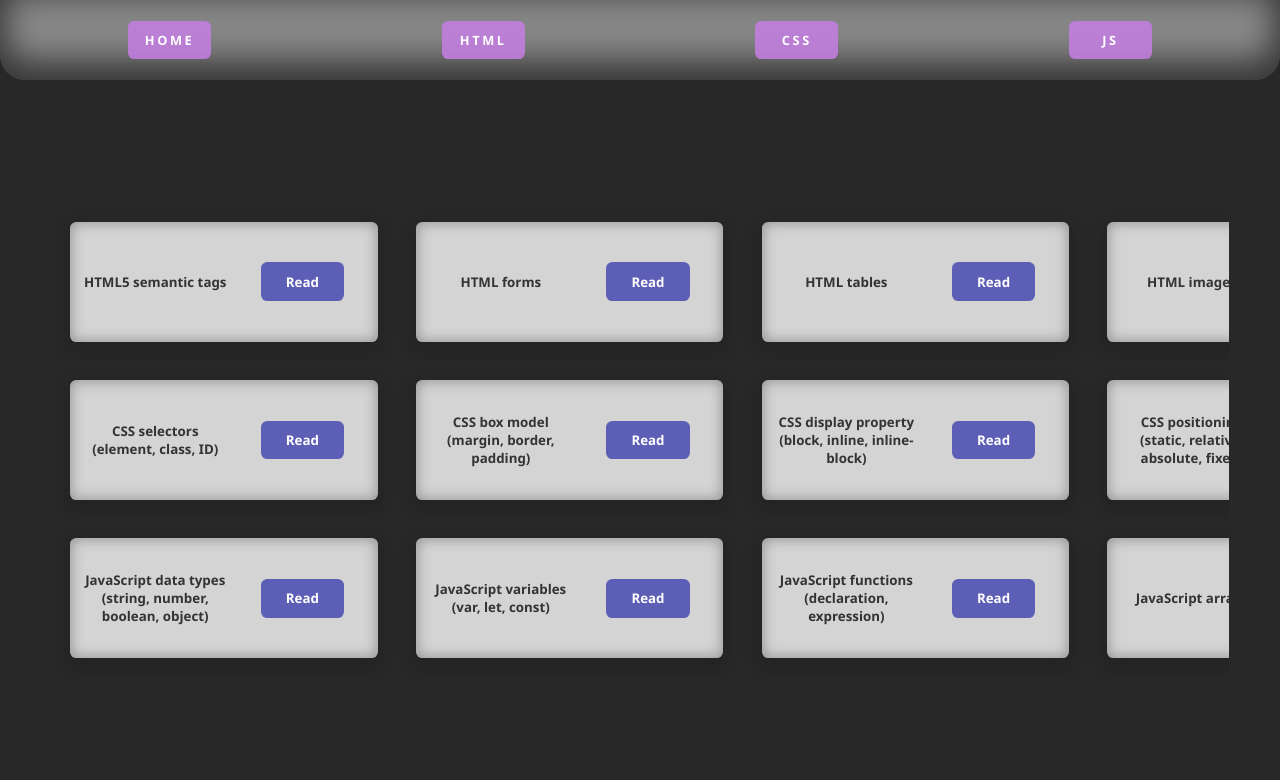
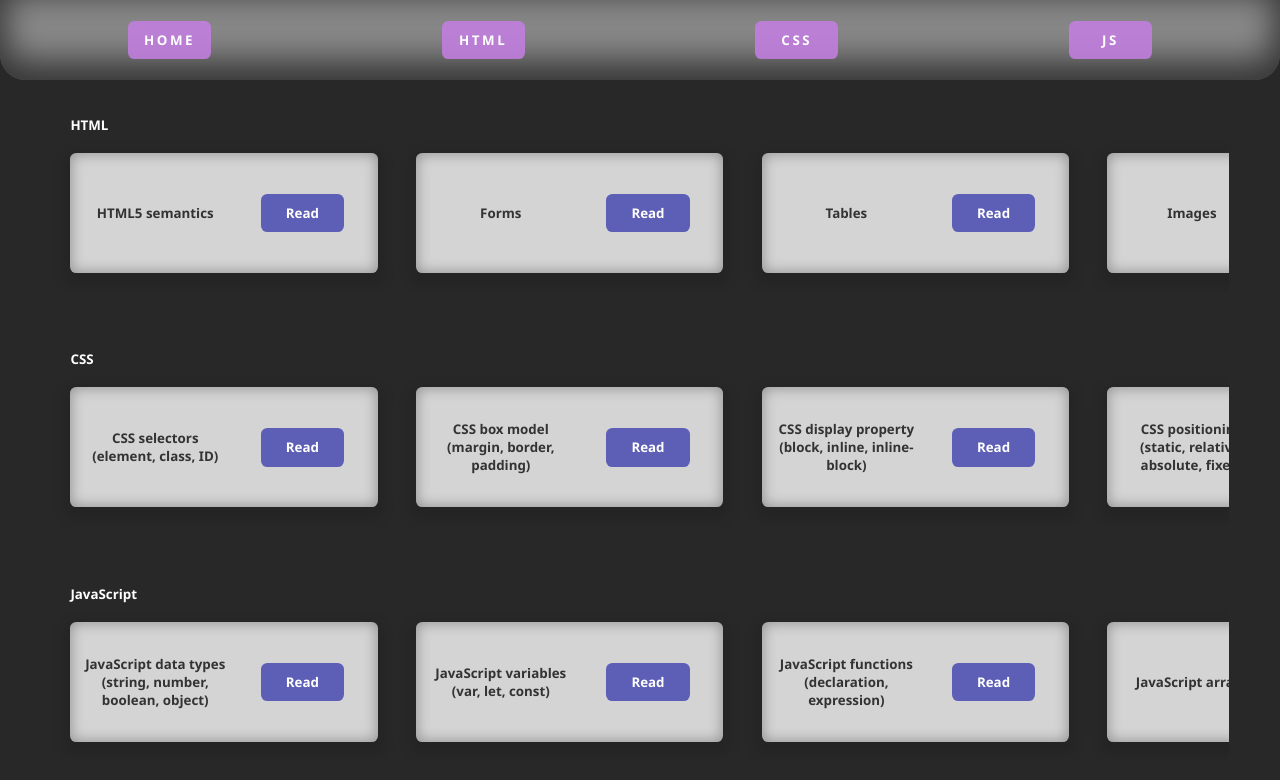
Before and after one commit to jsb-dev/jsb-dev-portfolio, a Vue app: page / in a window 1280 px wide. Shown: the top 780 px of the page. Built offline with nearby package versions, Linux system fonts and the light colour scheme.

Commit message:
Update sizing and content

```diff
--- a/src/App.vue
+++ b/src/App.vue
@@ -32,7 +32,7 @@ export default {
       sans-serif;
     font-family: 'Segoe UI', Tahoma, Geneva, Verdana, sans-serif;
     scrollbar-width: thin;
-    scrollbar-color: #565656 #aeaeae;
+    scrollbar-color: #565656 #dcdcdc;
   }
 
   #app {
@@ -72,7 +72,6 @@ export default {
     min-width: 6.5rem;
     background-color: rgb(93, 94, 182);
     color: white;
-    font-weight: bold;
   }
 
   button:hover {
@@ -87,7 +86,7 @@ export default {
   }
 
   h2 {
-    font-size: max(2rem, 10pt);
+    font-size: max(2rem, 11pt);
   }
 
   p, h3, code, button, article, li {
--- a/src/components/combo-navbar/nav-list/CircleNavList.vue
+++ b/src/components/combo-navbar/nav-list/CircleNavList.vue
@@ -1,9 +1,25 @@
 <template>
   <ul class="circle-container">
-    <li><router-link to="/" class="nav-link">Home</router-link></li>
-    <li><router-link to="/info/html" class="nav-link">HTML</router-link></li>
-    <li><router-link to="/info/css" class="nav-link">CSS</router-link></li>
-    <li><router-link to="/info/js" class="nav-link">JS</router-link></li>
+    <li>
+      <router-link to="/" class="nav-link">
+        <button class="nav-button">Home</button>
+      </router-link>
+    </li>
+    <li>
+      <router-link to="/info/html" class="nav-link">
+        <button class="nav-button">HTML</button>
+      </router-link>
+    </li>
+    <li>
+      <router-link to="/info/css" class="nav-link">
+        <button class="nav-button">CSS</button>
+      </router-link>
+    </li>
+    <li>
+      <router-link to="/info/js" class="nav-link">
+        <button class="nav-button">JS</button>
+      </router-link>
+    </li>
   </ul>
 </template>
 
@@ -63,6 +79,11 @@
   left: 50%;
   transform: translate(-50%, -50%) rotate(var(--text-rotate, 0deg));
   background-color: #c37ee0;
+  cursor: pointer;
+}
+
+.nav-button {
+  background-color: #c37ee0;
 }
 
 .circle-container li:nth-child(1) .nav-link {
--- a/src/components/combo-navbar/nav-list/HoriNavList.vue
+++ b/src/components/combo-navbar/nav-list/HoriNavList.vue
@@ -1,17 +1,25 @@
 <template>
     <ul class="horizontal-list">
-      <li><button class="nav-button">
-        <router-link to="/" class="nav-link">Home</router-link>
-      </button></li>
-      <li><button class="nav-button">
-        <router-link to="/info/html" class="nav-link">HTML</router-link>
-      </button></li>
-      <li><button class="nav-button">
-        <router-link to="/info/css" class="nav-link">CSS</router-link>
-      </button></li>
-      <li><button class="nav-button">
-        <router-link to="/info/js" class="nav-link">JS</router-link>
-      </button></li>
+      <li>
+        <router-link to="/" class="nav-link">
+          <button class="nav-button">Home</button>
+        </router-link>
+      </li>
+      <li>
+        <router-link to="/info/html" class="nav-link">
+          <button class="nav-button">HTML</button>
+        </router-link>
+      </li>
+      <li>
+        <router-link to="/info/css" class="nav-link">
+          <button class="nav-button">CSS</button>
+        </router-link>
+      </li>
+      <li>
+        <router-link to="/info/js" class="nav-link">
+          <button class="nav-button">JS</button>
+        </router-link>
+      </li>
     </ul>
   </template>
 
@@ -34,7 +42,6 @@
 
   .nav-button {
     color: #fff;
-    font-size: min(1.8rem, 12pt);
     font-weight: 700;
     text-transform: uppercase;
     letter-spacing: 0.2rem;
--- a/src/data/topic-data.js
+++ b/src/data/topic-data.js
@@ -1,78 +1,78 @@
 export const htmlTopicData = [
   {
-    topic: 'HTML5 semantic tags',
+    topic: 'HTML5 semantics',
     brief:
-      'HTML5 introduced a set of new semantic elements that convey the meaning of the content within them. Examples include <article>, <aside>, <details>, <figcaption>, <figure>, <footer>, <header>, <main>, <mark>, <nav>, <section>, <summary>, and <time>.',
+      'HTML5 introduced a variety of different tags that can be used to semantically structure a website. This allows for better accessibility and SEO by providing web browsers with as much detailed, meaningful information as possible.',
   },
   {
-    topic: 'HTML forms',
+    topic: 'Forms',
     brief:
-      'HTML forms are used to collect user input. They can contain various types of input elements like text fields, checkboxes, radio-buttons, submit buttons, and more. The <form> tag is used to create an HTML form.',
+      'HTML forms are used to collect user input. They are one of the main points of interaction a user has to provide information to a web server.',
   },
   {
-    topic: 'HTML tables',
+    topic: 'Tables',
     brief:
-      'HTML tables are used to display data in tabular form (row * column). They are created using the <table> element, with rows represented by <tr> tags, headers by <th> tags, and standard data cells by <td> tags.',
+      "Tables are used to display data in a tabular format. They're one of the most common ways to display data in an organised manner. Previously, tables were also used as a means of laying out a page, but this is no longer recommended.",
   },
   {
-    topic: 'HTML images',
+    topic: 'Images',
     brief:
-      "HTML images are displayed using the <img> tag. The 'src' attribute specifies the path to the image to be displayed, and the 'alt' attribute provides an alternative text for the image, which is useful for accessibility.",
+      "Images are one of the most common assets used in HTML markups to provide additional information to the user. They're also used to make a page more visually appealing, while providing detailed alt text for screen readers.",
   },
   {
-    topic: 'HTML links',
+    topic: 'Links',
     brief:
-      "HTML links, or hyperlinks, allow users to navigate from one web page to another. They are created using the <a> tag, with the 'href' attribute specifying the destination URL.",
+      'HTML links, or hyperlinks, allow users to navigate from one web page to another. They can also be used to take someone to a seperate website, a specific part of the website, images for accreditation, and much more.',
   },
   {
     topic: 'HTML lists',
     brief:
-      'HTML supports ordered (<ol>), unordered (<ul>), and description (<dl>) lists. Ordered lists use numbers, unordered lists use bullets, and description lists have a title and description.',
+      "Lists come with all the formatting options you might expect if you're familiar with rich text editors. They are also commonly used in iterative loops to display data from a collection.",
   },
   {
-    topic: 'HTML headings and paragraphs',
+    topic: 'Headings and paragraphs',
     brief:
-      'HTML headings are defined with the <h1> through <h6> tags, with <h1> being the highest level. Paragraphs are defined using the <p> tag.',
+      'HTML headings are defined at six different levels with default styling and behaviour. Paragraphs serve as the most generic way to display text content on a page.',
   },
   {
     topic: 'HTML attributes',
     brief:
-      'HTML attributes provide additional information about an element. They are always specified in the opening tag and usually come in name/value pairs like name="value".',
+      'Attributes, or properties, are used to outline specific configurations for certain elements. They can be used to provide additional information about an element, or to configure its behaviour and appearance.',
   },
   {
-    topic: 'HTML comments',
+    topic: 'Comments',
     brief:
-      'HTML comments are not displayed in the browser but can be used to add explanatory notes to the code or to prevent the browser from executing specific parts of the code. Comments are wrapped in <!-- and -->.',
+      'HTML comments, like with other languages, are used to provide additional information about the code. They are not rendered by the browser, and are only visible to the developer who reads the code.',
   },
   {
     topic: 'HTML entities',
     brief:
-      "HTML entities are used to display reserved characters or characters that aren't present on the keyboard. Examples include &amp; for &, &lt; for <, &gt; for >, &quot; for \", and &apos; for '.",
+      "Entities are used to convey unusual or complex characters that might not be available on a standard keyboard. They're also used to display reserved characters that would otherwise be interpreted as code.",
   },
   {
-    topic: 'HTML layout techniques (floats, positioning)',
+    topic: 'Layout',
     brief:
-      "Floats allow elements to be pushed to the left or right, causing surrounding content to wrap around them. Positioning can be used to control the placement of elements using properties like 'static', 'relative', 'absolute', 'fixed', and 'sticky'.",
+      'HTML Layout works closely with CSS to provide responsive, dynamic layouts for websites. To get exactly the look you want, you need to consider container elements, positioning, and the box model, and how these might behave when considered contextually.',
   },
   {
-    topic: 'HTML responsive design',
+    topic: 'Responsive design',
     brief:
-      "Responsive design ensures web pages look good on all devices by automatically adjusting the layout based on the device's screen size. Techniques include fluid grids, flexible images, and media queries.",
+      'Responsive web design starts with HTML, and requires a thorough understanding of how HTML elements behave in different contexts. Knowing how containers will position, size, and scale themselves starts with a solid understanding of hyper-text markup conventions.',
   },
   {
-    topic: 'HTML accessibility (ARIA roles and attributes)',
+    topic: 'HTML Accessibility',
     brief:
-      'Accessibility ensures web content is usable by everyone, including people with disabilities. ARIA (Accessible Rich Internet Applications) roles and attributes provide ways to make web content and web apps more accessible to people with disabilities.',
+      'Accessibility ensures web content is usable by everyone, including people with disabilities. There are plenty of ways to enrch accessibility through HTML, including semantic markup, alt text, and ARIA attributes.',
   },
   {
-    topic: 'HTML validation (W3C validation service)',
+    topic: 'HTML Validation',
     brief:
-      'Validation is the process of checking if the HTML code of a web page is correct. The W3C validation service is a free online tool provided by the World Wide Web Consortium (W3C) to validate web documents in formats like HTML and XHTML.',
+      'Validation is the process of checking if the HTML code of a web page is correct. There are multiple resources available to validate HTML, including the W3C Markup Validation Service, and the Nu HTML Checker. Tools like these contribute to the design, functionality and semantic accuracy of a web page.',
   },
   {
-    topic: 'HTML5 APIs (Canvas, Geolocation)',
+    topic: 'HTML5 APIs',
     brief:
-      "HTML5 introduced several new APIs for creating more interactive and feature-rich web applications. Canvas allows for dynamic rendering of graphics, and Geolocation allows a user's location to be shared with a web application.",
+      'HTML5 provides access to a variety of APIs which enrich the web development experience. These APIs include the Geolocation API, the Drag and Drop API, the Web Storage API, and many more. All have specific use cases, and are paramount to the functionality we expect from modern web applications.',
   },
 ];
 
--- a/src/views/HomePage.vue
+++ b/src/views/HomePage.vue
@@ -2,13 +2,17 @@
   <div id="home-page">
       <section :style="listsContainerStyles" id="lists-container">
         <section>
+          <h3>HTML</h3>
           <TopicList :topicData="htmlTopicData" />
         </section>
 
         <section>
+          <h3>CSS</h3>
           <TopicList :topicData="cssTopicData" />
         </section>
+
         <section>
+          <h3>JavaScript</h3>
           <TopicList :topicData="jsTopicData" />
         </section>
       </section>
@@ -88,9 +92,13 @@ setup() {
 
 #home-page {
   width: 100vw;
-  height: 90vh;
+  height: 88vh;
   display: flex;
   justify-content: center;
-  align-items: center;
+}
+
+h3 {
+  padding: 1rem 0 0 1.5rem;
+  color: white;
 }
 </style>
--- a/src/views/JSPage.vue
+++ b/src/views/JSPage.vue
@@ -4,7 +4,7 @@
         <h1>JavaScript Topics</h1>
 
         <section v-for="(topic, index) in jsTopicData" :key="index">
-          <h2>{{ topic.topic }}</h2>
+          <h3>{{ topic.topic }}</h3>
           <p>{{ topic.brief }}</p>
           <code v-if="topic.code">{{ topic.code }}</code>
         </section>
```
Also changed, not shown: src/views/HTMLPage.vue (+5 -4 lines).
